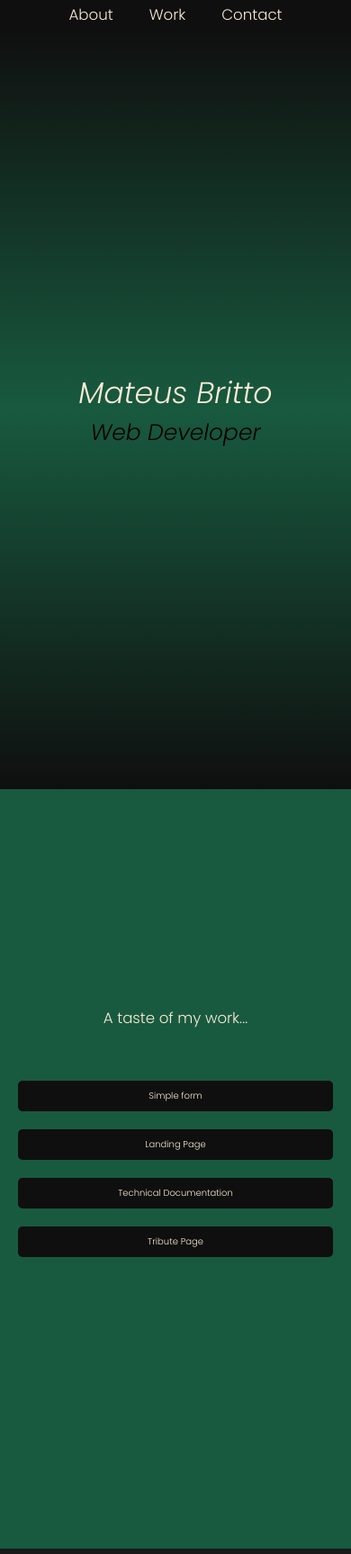
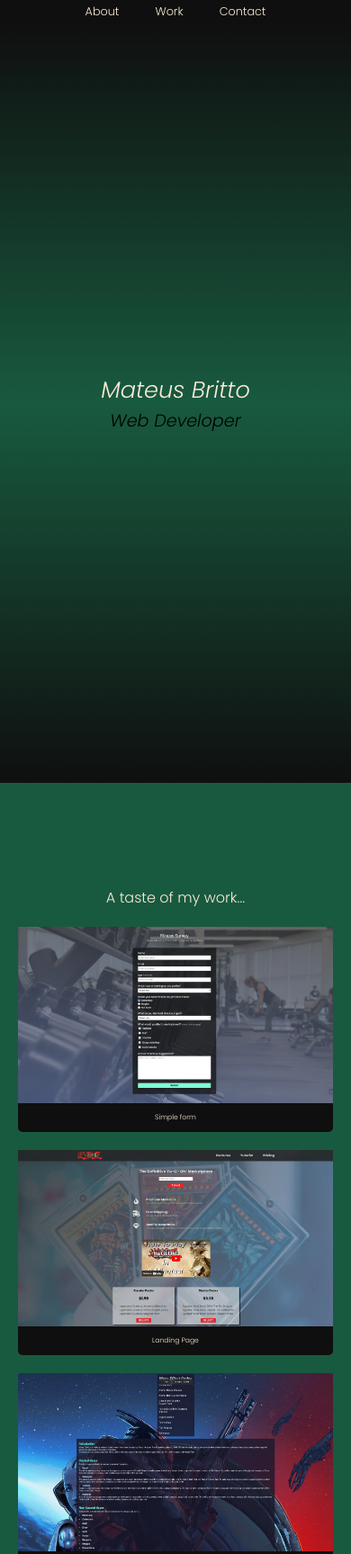
Before and after one commit to mateus-britto/My-projects, a plain HTML site: page index.html in a window 390 px wide. Shown: the top 1727 px of the page at 90% size. Drawn offline with Linux system fonts and the light colour scheme.

Commit message:
Add new projects to the main page
- Add calculator, etch-a-sketch and quote generator projects

- Make adjustments to media queries

```diff
--- a/styles.css
+++ b/styles.css
@@ -1,539 +1,404 @@
-#about,
-#contact,
-#work,
-body {
-    height: 100vh
-}
-
-#contact,
-#work,
-.intro {
-    -webkit-box-orient: vertical;
-    -webkit-box-direction: normal
-}
-
 * {
     margin: 0;
     padding: 0;
-    -webkit-box-sizing: border-box;
     box-sizing: border-box;
-    text-decoration: none
+    text-decoration: none;
 }
 
 html {
-    -webkit-box-sizing: border-box;
     box-sizing: border-box;
     scroll-behavior: smooth;
-    font-size: 100%
+    font-size: 100%;
 }
 
 body {
+    height: 100vh;
     position: relative;
-    font-family: Poppins, sans-serif
+    font-family: 'Poppins', sans-serif;
 }
 
 .nav-bar {
     width: 100%;
     height: 4rem;
     position: fixed;
-    display: -webkit-box;
-    display: -ms-flexbox;
     display: flex;
-    -webkit-box-align: center;
-    -ms-flex-align: center;
     align-items: center;
-    -webkit-box-pack: end;
-    -ms-flex-pack: end;
     justify-content: end;
-    background: #0f0f0f;
-    padding-right: 50px
+    background: #0F0F0F;
+    padding-right: 50px;
 }
 
-.nav-li,
 .nav-ul,
-.section-link {
-    display: -webkit-box;
-    display: -ms-flexbox;
-    -webkit-box-pack: center
-}
-
-.nav-li,
-.nav-ul {
+.nav-li {
     display: flex;
-    -ms-flex-pack: center;
     justify-content: center;
-    -webkit-box-align: center;
-    -ms-flex-align: center;
     align-items: center;
     list-style: none;
-    height: 4rem
+    height: 4rem;
 }
 
 .section-link {
     display: flex;
-    -ms-flex-pack: center;
     justify-content: center;
-    -webkit-box-align: center;
-    -ms-flex-align: center;
     align-items: center;
-    color: #faebd7;
+    color: antiquewhite;
     height: 100%;
     font-size: 1.5rem;
     padding: 0 20px;
-    -webkit-transition: background-color 1s;
-    -o-transition: background-color 1s;
-    transition: background-color 1s
-}
-
-#about,
-#work,
-.intro {
-    display: -webkit-box;
-    display: -ms-flexbox
-}
-
-#about,
-.img-caption {
-    -webkit-box-pack: center
+    transition: background-color 1s ease;
 }
 
 .section-link:hover {
-    background-color: rgba(24, 89, 63, .5)
+    background-color: rgba(24, 89, 63, 0.5);
 }
 
 .container {
-    padding-top: 4rem
+    padding-top: 4rem;
 }
 
 #about {
+    height: 100vh;
     display: flex;
-    -ms-flex-pack: center;
     justify-content: center;
-    -webkit-box-align: center;
-    -ms-flex-align: center;
     align-items: center;
-    background: -webkit-gradient(linear, left top, left bottom, from(#0f0f0f), color-stop(#185a3f), to(#0f0f0f));
-    background: -o-linear-gradient(top, #0f0f0f, #185a3f, #0f0f0f);
-    background: linear-gradient(180deg, #0f0f0f, #185a3f, #0f0f0f)
+    background: linear-gradient(180deg, #0F0F0F, #185a3f, #0F0F0F);
 }
 
 .intro {
     display: flex;
-    -ms-flex-direction: column;
     flex-direction: column;
-    -webkit-box-pack: center;
-    -ms-flex-pack: center;
     justify-content: center;
-    -webkit-box-align: center;
-    -ms-flex-align: center;
     align-items: center;
     opacity: 0;
-    -webkit-animation: 2s forwards fadeIn;
-    animation: 2s forwards fadeIn
+    animation: fadeIn 2s forwards;
 }
 
 .fade-in-text span {
     opacity: 0;
-    -webkit-animation: 2s forwards fadeIn;
-    animation: 2s forwards fadeIn
+    animation: fadeIn 2s forwards;
 }
 
 .introduction-name {
-    color: #faebd7;
+    color: antiquewhite;
     font-size: 4rem;
     font-weight: 300;
-    font-style: italic
+    font-style: italic;
 }
 
 .introduction-title {
     font-size: 3rem;
     font-weight: 300;
     font-style: italic;
-    text-align: center
-}
-
-@-webkit-keyframes fadeIn {
-    from {
-        opacity: 0
-    }
-
-    to {
-        opacity: 1
-    }
+    text-align: center;
 }
 
 @keyframes fadeIn {
     from {
-        opacity: 0
+        opacity: 0;
     }
 
     to {
-        opacity: 1
+        opacity: 1;
     }
 }
 
+
 #work {
     display: flex;
-    -ms-flex-direction: column;
     flex-direction: column;
-    -webkit-box-pack: center;
-    -ms-flex-pack: center;
     justify-content: center;
-    -webkit-box-align: center;
-    -ms-flex-align: center;
     align-items: center;
-    background-color: #185a3f
+    background-color: #185a3f;
+    padding-top: 65px;
+    padding-bottom: 65px;
 }
 
+
 .work-wrapper {
-    display: -ms-grid;
     display: grid;
-    -ms-grid-columns: 1fr 40px 1fr;
-    grid-template-columns: repeat(2, 1fr);
-    -ms-grid-rows: 1fr 40px 1fr 40px 1fr 40px 1fr;
-    grid-template-rows: repeat(4, 1fr);
-    grid-template-areas: "title-html title-html" "form landing-page" "technical-doc tribute-page";
+    grid-template-columns: repeat(auto-fill, minmax(250px, 1fr));
+    grid-template-rows: repeat(auto-fill, 1fr);
+    grid-template-areas:
+        "title-html title-html"
+        "form landing-page"
+        "technical-doc tribute-page"
+        "calc quote"
+        "sketch .";
     row-gap: 40px;
-    -webkit-column-gap: 40px;
-    -moz-column-gap: 40px;
-    column-gap: 40px
-}
-
-.img-caption,
-.img-caption a {
-    display: -webkit-box;
-    display: -ms-flexbox
+    column-gap: 40px;
+    padding: 20px 0;
 }
 
 .title-wrapper-html {
-    -ms-grid-row: 1;
-    -ms-grid-column: 1;
-    -ms-grid-column-span: 3;
-    grid-area: title-html
+    grid-area: title-html;
 }
 
-.main-content-html-title,
+.main-content-html-title {
+    color: antiquewhite;
+    font-weight: 300;
+    font-size: 2.5rem;
+    text-align: center;
+}
+
+.from {
+    grid-area: form;
+}
+
+.landing-page {
+    grid-area: landing-page;
+}
+
+.technical-doc {
+    grid-area: technical-doc;
+}
+
+.tribute-page {
+    grid-area: tribute-page;
+}
+
+.calculator {
+    grid-area: calc;
+}
+
+.quote-generator {
+    grid-area: quote;
+}
+
+.sketch {
+    grid-area: sketch;
+}
+
 .main-content-js-title {
-    color: #faebd7;
+    color: antiquewhite;
     font-weight: 300;
     font-size: 2.5rem;
     padding-top: 70px;
-    text-align: center
-}
-
-.from {
-    -ms-grid-row: 3;
-    -ms-grid-column: 1;
-    grid-area: form
-}
-
-.landing-page {
-    -ms-grid-row: 3;
-    -ms-grid-column: 3;
-    grid-area: landing-page
-}
-
-.technical-doc {
-    -ms-grid-row: 5;
-    -ms-grid-column: 1;
-    grid-area: technical-doc
-}
-
-.tribute-page {
-    -ms-grid-row: 5;
-    -ms-grid-column: 3;
-    grid-area: tribute-page
+    text-align: center;
 }
 
 .img-container {
     width: 350px;
-    background-color: #0f0f0f;
-    border-radius: 5px
+    background-color: #0F0F0F;
+    border-radius: 5px;
 }
 
 .project-img {
-    max-width: 100%;
-    height: auto
+    width: 100%;
+    height: auto;
+    display: block;
 }
 
 .img-caption {
     display: flex;
-    -ms-flex-pack: center;
     justify-content: center;
-    -webkit-box-align: center;
-    -ms-flex-align: center;
     align-items: center;
-    padding-bottom: 5px
+    padding: 5px 0;
 }
 
-.author,
-.quote {
-    padding: 0 5px;
-    color: #faebd7
-}
 
 .img-caption a {
     display: flex;
-    -webkit-box-pack: center;
-    -ms-flex-pack: center;
     justify-content: center;
-    -webkit-box-align: center;
-    -ms-flex-align: center;
     align-items: center;
-    color: #faebd7;
-    font-size: 1.2rem
+    color: antiquewhite;
+    font-size: 1.2rem;
 }
 
-#contact,
-.contact-info ul {
-    display: -webkit-box;
-    display: -ms-flexbox
-}
-
-.contact-info a:hover,
 .img-caption a:hover {
-    color: #adff2f
+    color: greenyellow;
 }
 
 #contact {
+    height: 100vh;
     background: #191919;
     display: flex;
-    -ms-flex-direction: column;
     flex-direction: column;
-    -webkit-box-pack: center;
-    -ms-flex-pack: center;
     justify-content: center;
-    -webkit-box-align: center;
-    -ms-flex-align: center;
     align-items: center;
-    gap: 50px
+    gap: 50px;
 }
 
 .quote-div {
-    height: 15rem
+    height: 15rem;
 }
 
 .quote {
+    color: antiquewhite;
     font-weight: 300;
-    font-size: 2.5rem
+    font-size: 2.5rem;
+    padding: 0 5px;
 }
 
 .author {
-    letter-spacing: 1px
+    color: antiquewhite;
+    font-size: 1.5rem;
+    letter-spacing: 1px;
+    padding: 0 5px;
 }
 
 .invite {
-    color: #faebd7;
+    color: antiquewhite;
     text-align: center;
     font-size: 2.3rem;
-    padding: 50px 0
+    padding: 50px 0;
 }
 
 .contact-info ul {
     list-style: none;
     display: flex;
     gap: 20px;
-    font-size: 2rem
+    font-size: 2rem;
 }
 
 .contact-info a {
-    color: #faebd7
+    color: antiquewhite;
+}
+
+.contact-info a:hover {
+    color: greenyellow;
 }
 
 .contacts-list li {
-    padding: 0 10px
+    padding: 0 10px;
 }
 
-@media (max-width:80rem) {
+@media (max-width: 1400px) {
     html {
-        font-size: 60%
+        font-size: 75%;
+    }
+}
+
+@media (max-width: 980px) {
+    html {
+        font-size: 60%;
     }
 
     .nav-bar {
-        -webkit-box-pack: center;
-        -ms-flex-pack: center;
         justify-content: center;
-        -webkit-box-align: center;
-        -ms-flex-align: center;
         align-items: center;
-        padding: 0
+        padding: 0;
     }
 
     .section-link {
-        font-size: 2rem
+        font-size: 2rem;
     }
 
     .work-wrapper {
         justify-items: center;
-        -webkit-box-align: center;
-        -ms-flex-align: center;
         align-items: center;
-        -webkit-column-gap: 40px;
-        -moz-column-gap: 40px;
-        column-gap: 40px;
-        row-gap: 40px
     }
 
     .img-container {
         max-width: 350px;
-        width: 400px
     }
 
-    .main-content-html-title,
-    .main-content-js-title {
-        font-size: 3rem;
+    .img-container {
+        width: 400px;
+    }
+
+    .main-content-html-title {
         margin: 0;
-        padding: 0
+        padding: 0;
     }
 
     #contact {
-        display: -webkit-box;
-        display: -ms-flexbox;
         display: flex;
-        -webkit-box-pack: center;
-        -ms-flex-pack: center;
         justify-content: center;
-        -webkit-box-align: center;
-        -ms-flex-align: center;
         align-items: center;
-        gap: 120px
+        gap: 120px;
     }
 
-    .invite,
     .quote {
-        font-size: 3rem
+        padding: 0 10px;
+        text-align: center;
     }
 
     .author {
-        font-size: 1.5rem
+        padding: 0 10px;
+
     }
 
     .contacts-list {
-        -webkit-box-orient: vertical;
-        -webkit-box-direction: normal;
-        -ms-flex-direction: column;
-        flex-direction: column
+        flex-direction: column;
     }
 
     .contacts-list li {
-        padding: 20px
+        padding: 20px;
     }
 
-    .contacts-list a {
-        font-size: 3.5rem
+}
+
+@media (max-width: 780px) {
+    html {
+        font-size: 52%;
+    }
+
+    .nav-bar {
+        justify-content: center;
+        align-items: center;
+        padding: 0;
+    }
+
+    .work-wrapper {
+        grid-template-columns: 1fr;
+        grid-template-rows: repeat(auto-fill, 1fr);
+        grid-template-areas:
+            "title-html"
+            "form"
+            "landing-page"
+            "technical-doc"
+            "tribute-page"
+            "calc"
+            "quote"
+            "sketch";
+        justify-items: center;
+        align-items: center;
+        column-gap: 0;
+        row-gap: 20px;
+    }
+
+    .img-caption {
+        padding: 10px 0;
+    }
+
+    .main-content-html-title {
+        margin-top: 30px;
+        padding: 0;
+    }
+
+    #contact {
+        display: flex;
+        justify-content: center;
+        align-items: center;
+        gap: 50px;
+    }
+
+    .contacts-list {
+        flex-direction: column;
+    }
+
+    .contacts-list li {
+        padding: 0;
+    }
+
+}
+
+@media (max-width: 580px) {
+    html {
+        font-size: 40%;
+    }
+
+    .author {
+        text-align: center;
     }
 }
 
-@media (max-width:50rem) {
-
-    .from,
-    .landing-page,
-    .technical-doc,
-    .tribute-page {
-        -ms-grid-column: 1
-    }
-
-    html {
-        font-size: 52%
-    }
-
-    .nav-bar {
-        -webkit-box-pack: center;
-        -ms-flex-pack: center;
-        justify-content: center;
-        -webkit-box-align: center;
-        -ms-flex-align: center;
-        align-items: center;
-        padding: 0
-    }
-
-    .work-wrapper {
-        -ms-grid-columns: 1fr;
-        grid-template-columns: 1fr;
-        -ms-grid-rows: 100px 20px 1fr 20px 1fr 20px 1fr 20px 1fr 20px 100px;
-        grid-template-rows: 100px 1fr 1fr 1fr 1fr 100px;
-        grid-template-areas: "title-html" "form" "landing-page" "technical-doc" "tribute-page" "title-js";
-        justify-items: center;
-        -webkit-box-align: center;
-        -ms-flex-align: center;
-        align-items: center;
-        -webkit-column-gap: 0;
-        -moz-column-gap: 0;
-        column-gap: 0;
-        row-gap: 20px
-    }
-
-    .project-img {
-        display: none
-    }
-
-    .img-caption {
-        padding: 10px 0
-    }
-
-    .main-content-html-title,
-    .main-content-js-title {
-        font-size: 2rem;
-        margin: 0;
-        padding: 0
-    }
-
-    #contact {
-        display: -webkit-box;
-        display: -ms-flexbox;
-        display: flex;
-        -webkit-box-pack: center;
-        -ms-flex-pack: center;
-        justify-content: center;
-        -webkit-box-align: center;
-        -ms-flex-align: center;
-        align-items: center;
-        gap: 50px
-    }
-
+@media (max-width: 420px) {
     .quote {
-        font-size: 1.1rem
+        font-size: 1.6rem;
     }
 
     .author {
-        font-size: .7rem
-    }
-
-    .contacts-list a,
-    .invite {
-        font-size: 2rem
-    }
-
-    .contacts-list {
-        -webkit-box-orient: vertical;
-        -webkit-box-direction: normal;
-        -ms-flex-direction: column;
-        flex-direction: column
-    }
-
-    .contacts-list li {
-        padding: 0
-    }
-
-    .title-wrapper-html {
-        -ms-grid-row: 1;
-        -ms-grid-column: 1;
-        -ms-grid-column-span: 1
-    }
-
-    .from {
-        -ms-grid-row: 3
-    }
-
-    .landing-page {
-        -ms-grid-row: 5
-    }
-
-    .technical-doc {
-        -ms-grid-row: 7
-    }
-
-    .tribute-page {
-        -ms-grid-row: 9
+        font-size: 1.2rem;
     }
 }
```
Also changed, not shown: index.html (+18 -0 lines), project-images/calculator.webp (added), project-images/etch-a-sketch.webp (added), project-images/quote-generator.webp (added).
